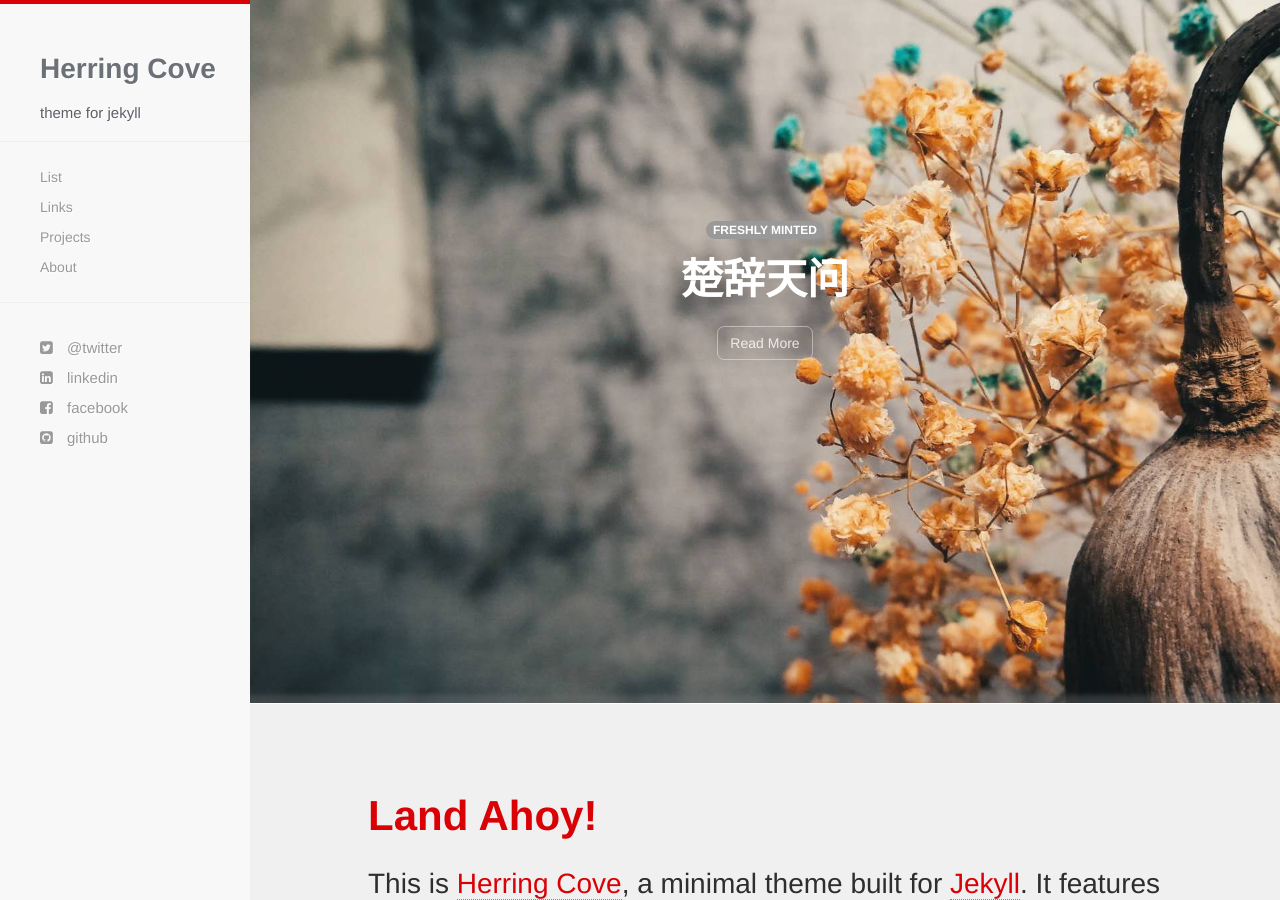
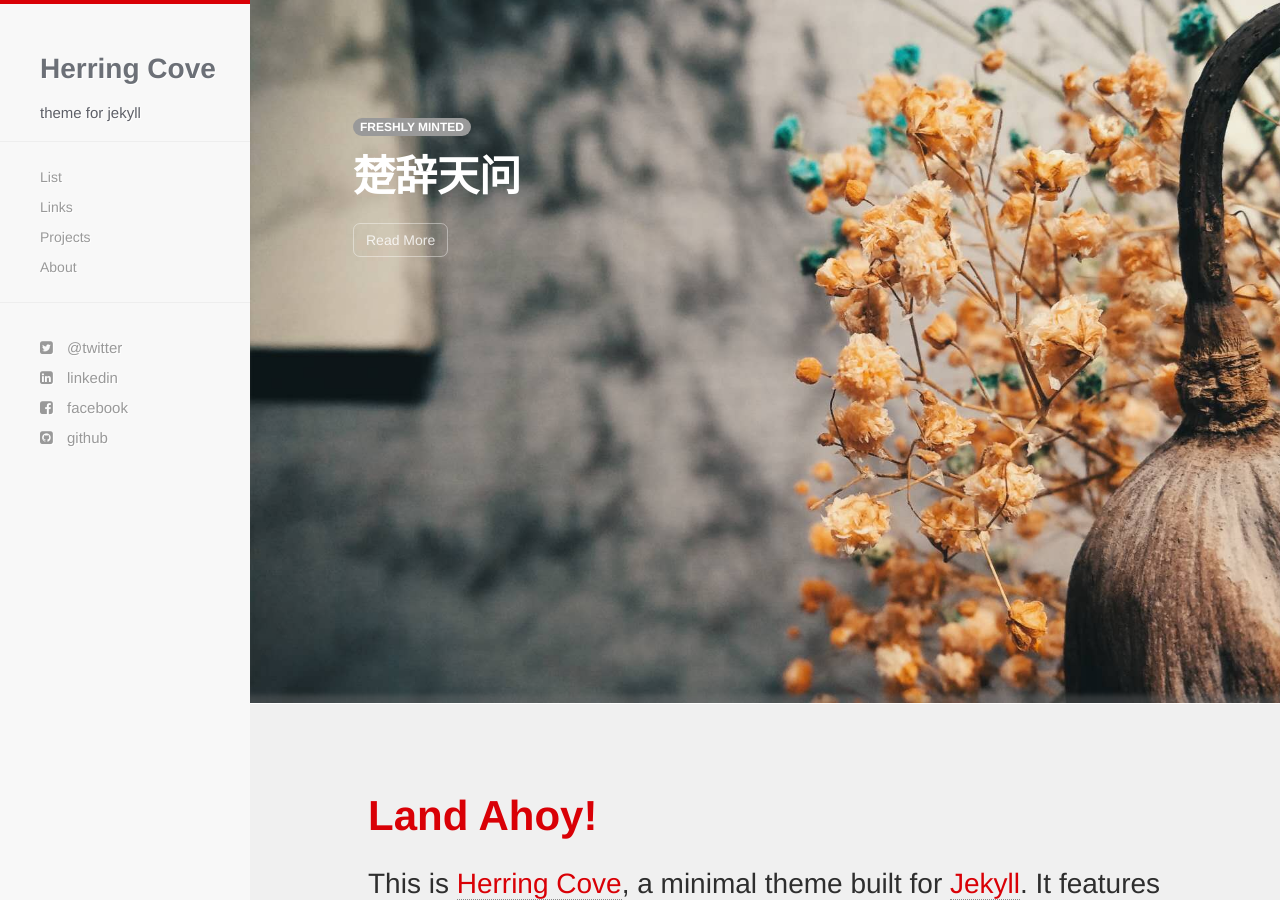
Before and after one commit to KamyoChae/Secretgarden, a Jekyll site: the page built from index.html, in a window 1280 px wide and 900 px high. Built offline with Jekyll 4.4.1, drawn with Linux system fonts in a browser that asks for light colours; nearby versions of some CDN libraries; Markdown is read by kramdown in place of the engine named in the settings.

Commit message:
Update hc.css

```diff
--- a/css/hc.css
+++ b/css/hc.css
@@ -270,8 +270,9 @@ pre
   font-family:"Helvetica Neue", helvetica, "Open Sans", sans-serif;
   font-weight:bolder;
   color:#fff;
-  text-align:center;
-  padding-top:20%
+  text-align: left;
+  padding-left: 10%;
+  padding-top: 10%;
 }
 
 .wide
```
